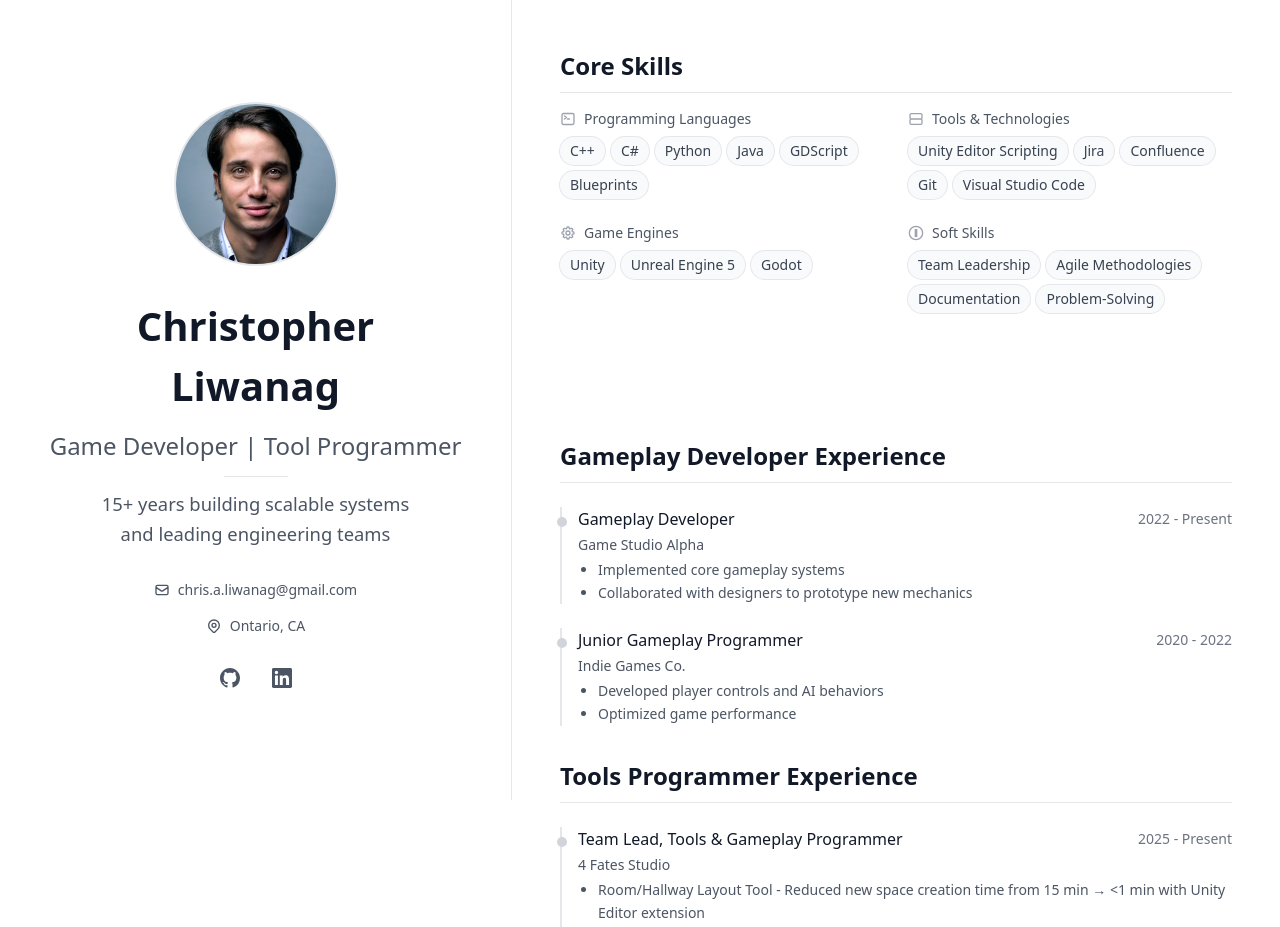
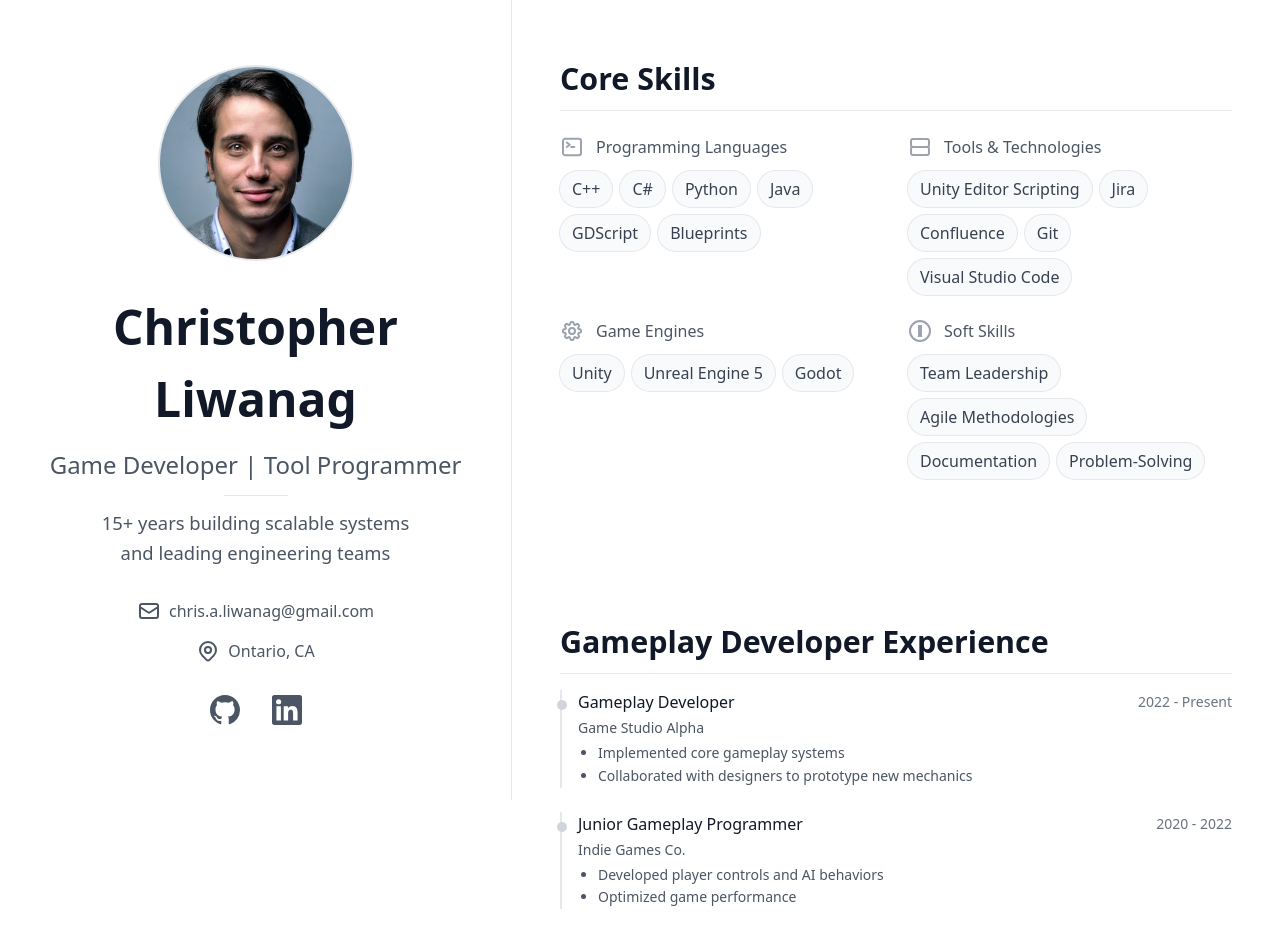
Before and after one commit to cliwanag07/chris.liwanag, a Next.js app: page / in a window 1280 px wide. Shown: the top 927 px of the page. Built offline with nearby package versions, Linux system fonts and the light colour scheme.

Commit message:
increased sizing of elements

```diff
--- a/app/components/ExperienceSection.tsx
+++ b/app/components/ExperienceSection.tsx
@@ -28,7 +28,7 @@ const toolsExperiences = [
 		highlights: [
 			'Room/Hallway Layout Tool - Reduced new space creation time from 15 min → <1 min with Unity Editor extension',
 			'CSV Importer Tool - Imported 100+ entries in <5 sec with full update/create/delete logging',
-			'Team Workflows - Standardized Jira/Confluence processes with GitHub integration.',
+			'Team Workflows - Standardized Jira/Confluence processes with GitHub integration',
 		],
 	},
 	{
@@ -52,13 +52,13 @@ const toolsExperiences = [
 
 const ExperienceSection = () => {
 	return (
-		<div className="py-6 bg-white dark:bg-gray-900 px-6">
-			<div className="space-y-8 max-w-2xl mx-auto">
-				{/* Gameplay Developer Experience */}
-				   <div>
-					   <h3 className="font-semibold text-gray-900 dark:text-white text-center md:text-left" style={{ fontSize: 'clamp(1.1rem, 2.5vw, 1.5rem)' }}>Gameplay Developer Experience</h3>
-					   <div className="h-px w-full bg-gray-200 dark:bg-gray-700" style={{ marginTop: 'clamp(0.25rem, 1vw, 0.5rem)', marginBottom: 'clamp(0.75rem, 2vw, 1.5rem)' }} />
-					   <div style={{ gap: 'clamp(0.75rem, 2vw, 1.5rem)' }} className="flex flex-col">
+		<div className="py-8 bg-white dark:bg-gray-900 px-6">
+			<div className="space-y-6 max-w-4xl mx-auto">
+					{/* Gameplay Developer Experience */}
+					<div>
+						<h3 className="font-semibold text-gray-900 dark:text-white text-center md:text-left" style={{ fontSize: 'clamp(1.35rem, 2.5vw, 1.9rem)' }}>Gameplay Developer Experience</h3>
+						  <div className="h-px w-full bg-gray-200 dark:bg-gray-700 mt-2 mb-4" />
+						  <div className="flex flex-col gap-6">
 						{gameplayExperiences.map((exp) => (
 							<div key={exp.company + exp.period} className="relative">
 								<div className="relative pl-4 border-l-2 border-gray-200 dark:border-gray-700">
@@ -81,11 +81,11 @@ const ExperienceSection = () => {
 					</div>
 				</div>
 
-				{/* Tools Programmer Experience */}
-				   <div>
-					   <h3 className="font-semibold text-gray-900 dark:text-white text-center md:text-left" style={{ fontSize: 'clamp(1.1rem, 2.5vw, 1.5rem)' }}>Tools Programmer Experience</h3>
-					   <div className="h-px w-full bg-gray-200 dark:bg-gray-700" style={{ marginTop: 'clamp(0.25rem, 1vw, 0.5rem)', marginBottom: 'clamp(0.75rem, 2vw, 1.5rem)' }} />
-					   <div style={{ gap: 'clamp(0.75rem, 2vw, 1.5rem)' }} className="flex flex-col">
+					{/* Tools Programmer Experience */}
+					<div>
+						<h3 className="font-semibold text-gray-900 dark:text-white text-center md:text-left" style={{ fontSize: 'clamp(1.35rem, 2.5vw, 1.9rem)' }}>Tools Programmer Experience</h3>
+						  <div className="h-px w-full bg-gray-200 dark:bg-gray-700 mt-2 mb-4" />
+						  <div className="flex flex-col gap-6">
 						{toolsExperiences.map((exp) => (
 							<div key={exp.company + exp.period} className="relative">
 								<div className="relative pl-4 border-l-2 border-gray-200 dark:border-gray-700">
--- a/app/components/ProfileSection.tsx
+++ b/app/components/ProfileSection.tsx
@@ -4,14 +4,14 @@ const ProfileSection = () => {
 	return (
 		<div className="w-full py-8 md:py-0 bg-white dark:bg-gray-900 px-6 pt-16 sm:pt-0">
 			<div className="space-y-8 text-center">
-				   <div className="relative mx-auto" style={{ width: 'clamp(7rem, 15vw, 10rem)', height: 'clamp(7rem, 15vw, 10rem)' }}>
+				   <div className="relative mx-auto" style={{  width: 'clamp(8.4rem, 18vw, 12rem)', height: 'clamp(8.4rem, 18vw, 12rem)' }}>
 					   <div className="relative w-full h-full rounded-full overflow-hidden ring-2 ring-gray-200 dark:ring-gray-700">
 						   <Image src="/portrait.jpg" alt="Profile" fill className="object-cover" priority />
 					   </div>
 				   </div>
 
 				   <div className="space-y-3">
-					   <h1 className="font-bold text-gray-900 dark:text-white" style={{ fontSize: 'clamp(1.5rem, 4vw, 2.5rem)' }}>Christopher Liwanag</h1>
+					   <h1 className="font-bold text-gray-900 dark:text-white" style={{ fontSize: 'clamp(2.25rem, 5vw, 3.0rem)' }}>Christopher Liwanag</h1>
 					   <h2 className="text-gray-600 dark:text-gray-400" style={{ fontSize: 'clamp(1.1rem, 2.5vw, 1.5rem)' }}>Game Developer | Tool Programmer</h2>
 					   <div className="h-px w-16 bg-gray-200 dark:bg-gray-700 mx-auto my-4" />
 					   <p className="text-gray-600 dark:text-gray-400 max-w-xs mx-auto leading-relaxed" style={{ fontSize: 'clamp(0.95rem, 2vw, 1.15rem)' }}>
@@ -22,20 +22,20 @@ const ProfileSection = () => {
 				<div className="space-y-4">
 					{/* Contact Info */}
 					<div className="flex items-center justify-center space-x-2">
-						<svg className="w-4 h-4 text-gray-600 dark:text-gray-400" viewBox="0 0 24 24" fill="none" stroke="currentColor" strokeWidth="2">
+						<svg className="w-6 h-6 text-gray-600 dark:text-gray-400" viewBox="0 0 24 24" fill="none" stroke="currentColor" strokeWidth="2">
 							<path d="M3 8l7.89 5.26a2 2 0 002.22 0L21 8M5 19h14a2 2 0 002-2V7a2 2 0 00-2-2H5a2 2 0 00-2 2v10a2 2 0 002 2z" />
 						</svg>
-						<a href="mailto:chris.a.liwanag@gmail.com" className="text-sm text-gray-600 dark:text-gray-400 hover:text-gray-900 dark:hover:text-white">
+						<a href="mailto:chris.a.liwanag@gmail.com" className="text-md text-gray-600 dark:text-gray-400 hover:text-gray-900 dark:hover:text-white">
 							chris.a.liwanag@gmail.com
 						</a>
 					</div>
 
 					<div className="flex items-center justify-center space-x-2">
-						<svg className="w-4 h-4 text-gray-600 dark:text-gray-400" viewBox="0 0 24 24" fill="none" stroke="currentColor" strokeWidth="2">
+						<svg className="w-6 h-6 text-gray-600 dark:text-gray-400" viewBox="0 0 24 24" fill="none" stroke="currentColor" strokeWidth="2">
 							<path d="M17.657 16.657L13.414 20.9a1.998 1.998 0 01-2.827 0l-4.244-4.243a8 8 0 1111.314 0z" />
 							<path d="M15 11a3 3 0 11-6 0 3 3 0 016 0z" />
 						</svg>
-						<span className="text-sm text-gray-600 dark:text-gray-400">Ontario, CA</span>
+						<span className="text-md text-gray-600 dark:text-gray-400">Ontario, CA</span>
 					</div>
 
 					{/* Social Links */}
@@ -46,7 +46,7 @@ const ProfileSection = () => {
 							rel="noopener noreferrer"
 							className="p-2 text-gray-600 dark:text-gray-400 hover:text-gray-900 dark:hover:text-white"
 						>
-							<svg viewBox="0 0 24 24" width="20" height="20" fill="currentColor">
+							<svg viewBox="0 0 24 24" width="30" height="30" fill="currentColor">
 								<path d="M12 0C5.37 0 0 5.37 0 12c0 5.31 3.435 9.795 8.205 11.385.6.105.825-.255.825-.57 0-.285-.015-1.23-.015-2.235-3.015.555-3.795-.735-4.035-1.41-.135-.345-.72-1.41-1.23-1.695-.42-.225-1.02-.78-.015-.795.945-.015 1.62.87 1.845 1.23 1.08 1.815 2.805 1.305 3.495.99.105-.78.42-1.305.765-1.605-2.67-.3-5.46-1.335-5.46-5.925 0-1.305.465-2.385 1.23-3.225-.12-.3-.54-1.53.12-3.18 0 0 1.005-.315 3.3 1.23.96-.27 1.98-.405 3-.405s2.04.135 3 .405c2.295-1.56 3.3-1.23 3.3-1.23.66 1.65.24 2.88.12 3.18.765.84 1.23 1.905 1.23 3.225 0 4.605-2.805 5.625-5.475 5.925.435.375.81 1.095.81 2.22 0 1.605-.015 2.895-.015 3.3 0 .315.225.69.825.57A12.02 12.02 0 0024 12c0-6.63-5.37-12-12-12z" />
 							</svg>
 						</a>
@@ -56,7 +56,7 @@ const ProfileSection = () => {
 							rel="noopener noreferrer"
 							className="p-2 text-gray-600 dark:text-gray-400 hover:text-gray-900 dark:hover:text-white"
 						>
-							<svg viewBox="0 0 24 24" width="20" height="20" fill="currentColor">
+							<svg viewBox="0 0 24 24" width="30" height="30" fill="currentColor">
 								<path d="M20.447 20.452h-3.554v-5.569c0-1.328-.027-3.037-1.852-3.037-1.853 0-2.136 1.445-2.136 2.939v5.667H9.351V9h3.414v1.561h.046c.477-.9 1.637-1.85 3.37-1.85 3.601 0 4.267 2.37 4.267 5.455v6.286zM5.337 7.433a2.062 2.062 0 01-2.063-2.065 2.064 2.064 0 112.063 2.065zm1.782 13.019H3.555V9h3.564v11.452zM22.225 0H1.771C.792 0 0 .774 0 1.729v20.542C0 23.227.792 24 1.771 24h20.451C23.2 24 24 23.227 24 22.271V1.729C24 .774 23.2 0 22.222 0h.003z" />
 							</svg>
 						</a>
--- a/app/components/SkillsSection.tsx
+++ b/app/components/SkillsSection.tsx
@@ -4,7 +4,7 @@ const SkillsSection = () => {
 			category: 'Programming Languages',
 			items: ['C++' ,'C#', 'Python', 'Java', 'GDScript', 'Blueprints'],
 			icon: (
-				<svg className="w-4 h-4" viewBox="0 0 24 24" fill="none" stroke="#9DA2AF" strokeWidth="2">
+				<svg className="w-6 h-6" viewBox="0 0 24 24" fill="none" stroke="#9DA2AF" strokeWidth="2">
 					<path strokeLinecap="round" strokeLinejoin="round" d="m6.75 7.5 3 2.25-3 2.25m4.5 0h3m-9 8.25h13.5A2.25 2.25 0 0 0 21 18V6a2.25 2.25 0 0 0-2.25-2.25H5.25A2.25 2.25 0 0 0 3 6v12a2.25 2.25 0 0 0 2.25 2.25Z" />
 				</svg>
 			),
@@ -13,7 +13,7 @@ const SkillsSection = () => {
 			category: 'Tools & Technologies',
 			items: ['Unity Editor Scripting', 'Jira', 'Confluence', 'Git', 'Visual Studio Code'],
 			icon: (
-				<svg className="w-4 h-4" viewBox="0 0 24 24" fill="none" stroke="#9DA2AF" strokeWidth="2">
+				<svg className="w-6 h-6" viewBox="0 0 24 24" fill="none" stroke="#9DA2AF" strokeWidth="2">
 					<path d="M5 12h14M5 12a2 2 0 01-2-2V6a2 2 0 012-2h14a2 2 0 012 2v4a2 2 0 01-2 2M5 12a2 2 0 00-2 2v4a2 2 0 002 2h14a2 2 0 002-2v-4a2 2 0 00-2-2" />
 				</svg>
 			),
@@ -22,7 +22,7 @@ const SkillsSection = () => {
 			category: 'Game Engines',
 			items: ['Unity', 'Unreal Engine 5', 'Godot'],
 			icon: (
-				<svg className="w-4 h-4" viewBox="0 0 24 24" fill="none" stroke="#9DA2AF" strokeWidth="2">
+				<svg className="w-6 h-6" viewBox="0 0 24 24" fill="none" stroke="#9DA2AF" strokeWidth="2">
 					<path strokeLinecap="round" strokeLinejoin="round" d="M10.343 3.94c.09-.542.56-.94 1.11-.94h1.093c.55 0 1.02.398 1.11.94l.149.894c.07.424.384.764.78.93.398.164.855.142 1.205-.108l.737-.527a1.125 1.125 0 0 1 1.45.12l.773.774c.39.389.44 1.002.12 1.45l-.527.737c-.25.35-.272.806-.107 1.204.165.397.505.71.93.78l.893.15c.543.09.94.559.94 1.109v1.094c0 .55-.397 1.02-.94 1.11l-.894.149c-.424.07-.764.383-.929.78-.165.398-.143.854.107 1.204l.527.738c.32.447.269 1.06-.12 1.45l-.774.773a1.125 1.125 0 0 1-1.449.12l-.738-.527c-.35-.25-.806-.272-1.203-.107-.398.165-.71.505-.781.929l-.149.894c-.09.542-.56.94-1.11.94h-1.094c-.55 0-1.019-.398-1.11-.94l-.148-.894c-.071-.424-.384-.764-.781-.93-.398-.164-.854-.142-1.204.108l-.738.527c-.447.32-1.06.269-1.45-.12l-.773-.774a1.125 1.125 0 0 1-.12-1.45l.527-.737c.25-.35.272-.806.108-1.204-.165-.397-.506-.71-.93-.78l-.894-.15c-.542-.09-.94-.56-.94-1.109v-1.094c0-.55.398-1.02.94-1.11l.894-.149c.424-.07.765-.383.93-.78.165-.398.143-.854-.108-1.204l-.526-.738a1.125 1.125 0 0 1 .12-1.45l.773-.773a1.125 1.125 0 0 1 1.45-.12l.737.527c.35.25.807.272 1.204.107.397-.165.71-.505.78-.929l.15-.894Z" />
 					<circle cx="12" cy="12" r="3" stroke="#9DA2AF" strokeWidth="2" fill="none" />
 				</svg>
@@ -32,33 +32,33 @@ const SkillsSection = () => {
 			category: 'Soft Skills',
 			items: ['Team Leadership', 'Agile Methodologies', 'Documentation', 'Problem-Solving'],
 			icon: (
-				<svg className="w-4 h-4" viewBox="0 0 24 24" fill="none" stroke="#9DA2AF" strokeWidth="2">
+				<svg className="w-6 h-6" viewBox="0 0 24 24" fill="none" stroke="#9DA2AF" strokeWidth="2">
 					<path d="M12 2a10 10 0 1010 10A10.011 10.011 0 0012 2zm1 15h-2v-2h2zm0-4h-2V7h2z" />
 				</svg>
 			),
 		}
 	];
 
-	return (
-		<div className="py-6 bg-white dark:bg-gray-900 px-6">
-			<div className="space-y-4 max-w-2xl mx-auto">
-				   <div>
-					   <h3 className="font-semibold text-gray-900 dark:text-white text-center md:text-left" style={{ fontSize: 'clamp(1.1rem, 2.5vw, 1.5rem)' }}>Core Skills</h3>
-					   <div className="h-px w-full bg-gray-200 dark:bg-gray-700" style={{ marginTop: 'clamp(0.25rem, 1vw, 0.5rem)' }} />
-				   </div>
+		return (
+		<div className="py-8 bg-white dark:bg-gray-900 px-6">
+			<div className="space-y-6 max-w-4xl mx-auto">
+				<div>
+					<h3 className="font-semibold text-gray-900 dark:text-white text-center md:text-left" style={{ fontSize: 'clamp(1.35rem, 2.5vw, 1.9rem)' }}>Core Skills</h3>
+					<div className="h-px w-full bg-gray-200 dark:bg-gray-700 mt-2" />
+				</div>
 
-				   <div className="grid grid-cols-1 md:grid-cols-2" style={{ gap: 'clamp(0.75rem, 2vw, 1.5rem)' }}>
+				<div className="grid grid-cols-1 md:grid-cols-2 gap-6">
 					{skills.map((skillGroup) => (
 						<div key={skillGroup.category}>
-							<div className="flex items-center space-x-2 mb-2">
+							<div className="flex items-center space-x-3 mb-3">
 								{skillGroup.icon}
-								<h4 className="text-sm font-medium text-gray-600 dark:text-gray-400">{skillGroup.category}</h4>
+								<h4 className="text-base font-medium text-gray-600 dark:text-gray-400">{skillGroup.category}</h4>
 							</div>
-							<div className="flex flex-wrap gap-1.5">
+							<div className="flex flex-wrap gap-2">
 								{skillGroup.items.map((skill) => (
 									<span
 										key={skill}
-										className="px-2.5 py-1 text-sm bg-gray-50 dark:bg-gray-800 text-gray-700 dark:text-gray-300 rounded-full ring-1 ring-gray-200 dark:ring-gray-700"
+										className="px-3 py-1.5 text-base bg-gray-50 dark:bg-gray-800 text-gray-700 dark:text-gray-300 rounded-full ring-1 ring-gray-200 dark:ring-gray-700"
 									>
 										{skill}
 									</span>
```
